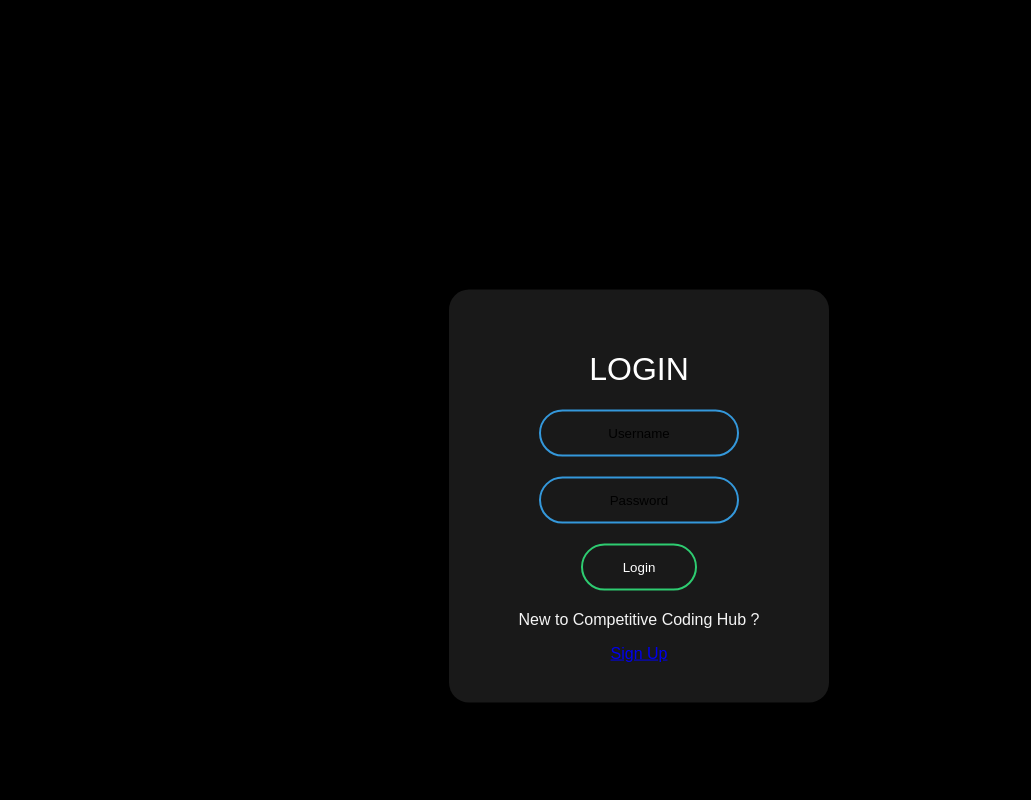
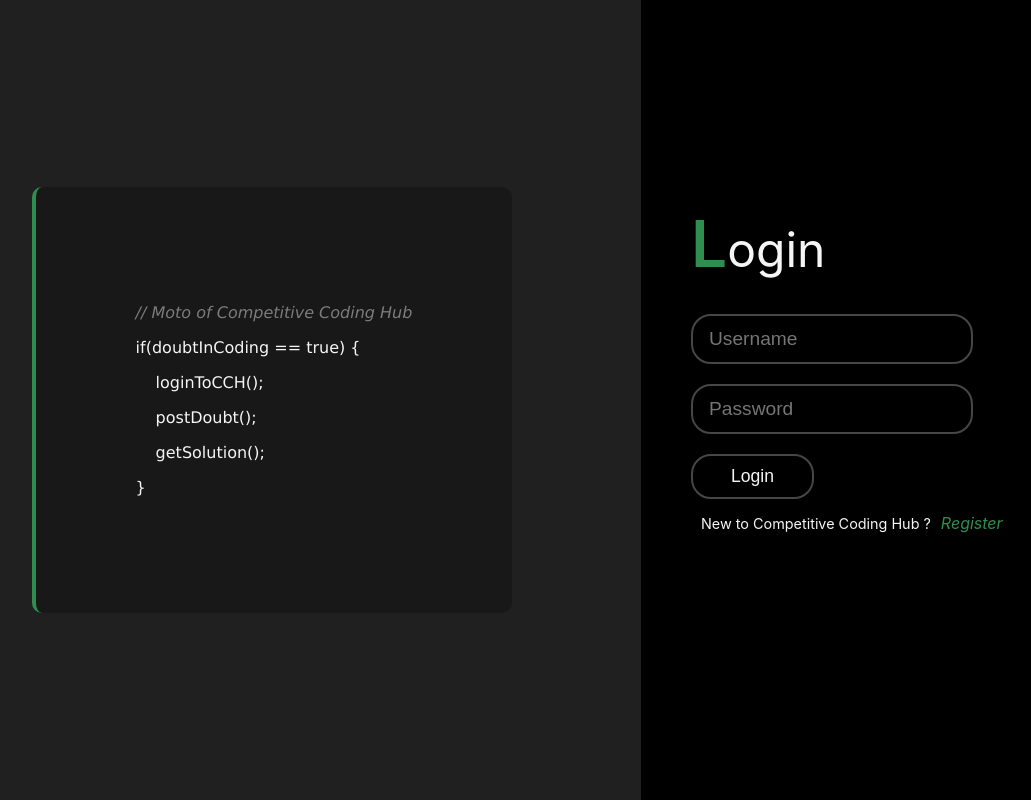
Before and after one commit to vennu-venu/competitive-coding-hub, a React (Create React App) app: page /login in a window 1280 px wide. Shown: the whole page, without its empty margins (97-1128 px from the left). Built offline with nearby package versions, Linux system fonts and the light colour scheme.

Commit message:
login-style

```diff
--- a/src/components/login.js
+++ b/src/components/login.js
@@ -2,18 +2,54 @@
 import { Link } from "react-router-dom";
 
 function Login() {
+  let code1 = "// Moto of Competitive Coding Hub";
+  let code2 = "if(doubtInCoding == true) {";
+  let code3 = "  loginToCCH();";
+  let code4 = "  postDoubt();";
+  let code5 = "  getSolution();";
+  let code6 = "}";
+
   return (
-    <div className="main">
-      <form className="box" action="" method="post">
-        <h1>Login</h1>
-        <input type="text" name="" placeholder="Username" required />
-        <input type="password" name="" placeholder="Password" required />
-        <input type="submit" name="" value="Login" />
+    <div className="login-main">
+      <div className="login-left">
+        <div className="login-code">
+          <p className="comment font">{code1}</p>
+          <p className="font">{code2}</p>
+          <p className="intend font">{code3}</p>
+          <p className="intend font">{code4}</p>
+          <p className="intend font">{code5}</p>
+          <p>{code6}</p>
+        </div>
+      </div>
+      <div className="login-right">
+        <h1 className="login-title">
+          <span className="login-custom-letter">L</span>ogin
+        </h1>
+
+        <form className="login-form" action="" method="post">
+          <input
+            className="login-inp"
+            type="text"
+            name=""
+            placeholder="Username"
+            required
+          />
+          <input
+            className="login-inp"
+            type="password"
+            name=""
+            placeholder="Password"
+            required
+          />
+          <input className="login-button" type="submit" name="" value="Login" />
+        </form>
+
         <div>
-          <p>New to Competitive Coding Hub ?</p>
-          <Link to="/register">Sign Up</Link>
+          <p className="login-new-user">
+            New to Competitive Coding Hub ?<Link className="sign-up-opt" to="/register">Register</Link>
+          </p>
         </div>
-      </form>
+      </div>
     </div>
   );
 }
--- a/src/styles/login.css
+++ b/src/styles/login.css
@@ -1,62 +1,107 @@
-.main{
-background: #34495e;
-margin:0;
-padding:0;
-font-family:sans-serif;
+.login-main {
+  display: flex;
+  justify-content: center;
+  height: 100vh;
 }
 
-.box{
-    width: 300px;
-    padding: 40px;
-    position: absolute;
-    top: 50%;
-    left: 50%;
-    transform: translate(-50%,-50%);
-    background: #191919;
-    text-align: center;
+.login-left{
+  width: 60%;
+  display: flex;
+  justify-content: center;
+  align-items: center;
+  background-color: rgb(50, 50, 50, 0.64);
 }
 
-  .box h1{
-    color: white;
-    text-transform: uppercase;
-    font-weight: 500;
+.login-right {
+  position: relative;
+  top: -40px;
+  width: 40%;
+  display: flex;
+  flex-direction: column;
+  align-self: center;
+  padding-left: 50px;
 }
 
-  .box input[type = "text"],.box input[type = "password"]{
-    border:0;
-    background: none;
-    display: block;
-    margin: 20px auto;
-    text-align: center;
-    border: 2px solid #3498db;
-    padding: 14px 10px;
-    width: 200px;
-    outline: none;
-    color: white;
-    border-radius: 24px;
-    transition: 0.25s;
+.login-code {
+  background-color: #00000044;
+  border-left: 4px solid #308d50;
+  padding: 100px;
+  border-radius: 10px;
+  font-family: Verdana, Geneva, Tahoma, sans-serif
 }
 
-  .box input[type = "text"]:focus,.box input[type = "password"]:focus{
-    width: 280px;
-    border-color: #2ecc71;
+.login-form {
+  background-color: transparent;
+  display: flex;
+  flex-direction: column;
+  row-gap: 20px;
 }
 
-  .box input[type = "submit"]{
-    border:0;
-    background: none;
-    display: block;
-    margin: 20px auto;
-    text-align: center;
-    border: 2px solid #2ecc71;
-    padding: 14px 40px;
+.login-title {
+  font-size: 3rem;
+  font-weight: 400;
+}
+
+.login-custom-letter {
+  font-size: 4rem;
+  color: #308d50;
+  font-weight: 600;
+}
+
+.login-inp {
+  background-color: transparent;
+  border: 2px solid rgb(70, 70, 70);
+  width: 50%;
+  padding: 12px 16px;
+  font-size: 1.2rem;
+  color: whitesmoke;
+  border-radius: 20px;
+}
+
+.login-inp:focus {
   outline: none;
-    color: white;
-    border-radius: 24px;
-    transition: 0.25s;
+  border: 2px solid #308d50;
+  width: 60%;
+  transition-duration: 00.25s;
+}
+
+.login-button {
+  background-color: transparent;
+  border: 2px solid rgb(70, 70, 70);
+  width: 25%;
+  padding: 10px 16px;
+  font-size: 1.1rem;
+  border-radius: 20px;
+  color: whitesmoke;
   cursor: pointer;
 }
 
-  .box input[type = "submit"]:hover{
-    background: #2ecc71;
+.login-button:hover {
+  width: 40%;
+  background-color: whitesmoke;
+  color: #308d50;
+  font-weight: 600;
+  transition-duration: 00.25s;
 }
+
+.intend {
+  margin-left: 20px;
+}
+
+.comment {
+  font-style: italic;
+  color: rgb(124, 124, 124);
+}
+
+.login-new-user {
+  font-size: 0.9rem;
+  margin-left: 10px;
+}
+
+.sign-up-opt {
+  text-decoration: none;
+  color: #308d50;
+  font-size: 1rem;
+  margin-left: 10px;
+  font-style: italic;
+}
--- a/src/styles/register.css
+++ b/src/styles/register.css
@@ -1,4 +1,4 @@
-.body-componant {
+/* .body-componant {
   display: flex;
   align-items: center;
   justify-content: center;
@@ -58,4 +58,4 @@
   box-shadow: 2px 2px 8px black;
   transition-duration: 0.25s;
   transform: scale(1.1);
-}
+} */
--- a/src/styles/start.css
+++ b/src/styles/start.css
@@ -36,10 +36,11 @@
     cursor: pointer;
     margin-top: 20px;
     text-decoration: none;
+    width: 50%;
   }
   .login-btn:hover {
     background-color: darkgrey;
-    color: #0b4018;;
+    color: #0b4018;
     transform: scale(1.1);
     transition-duration: 0.25s;
   }
```
Lines whose indentation alone changed are shown as unchanged.
